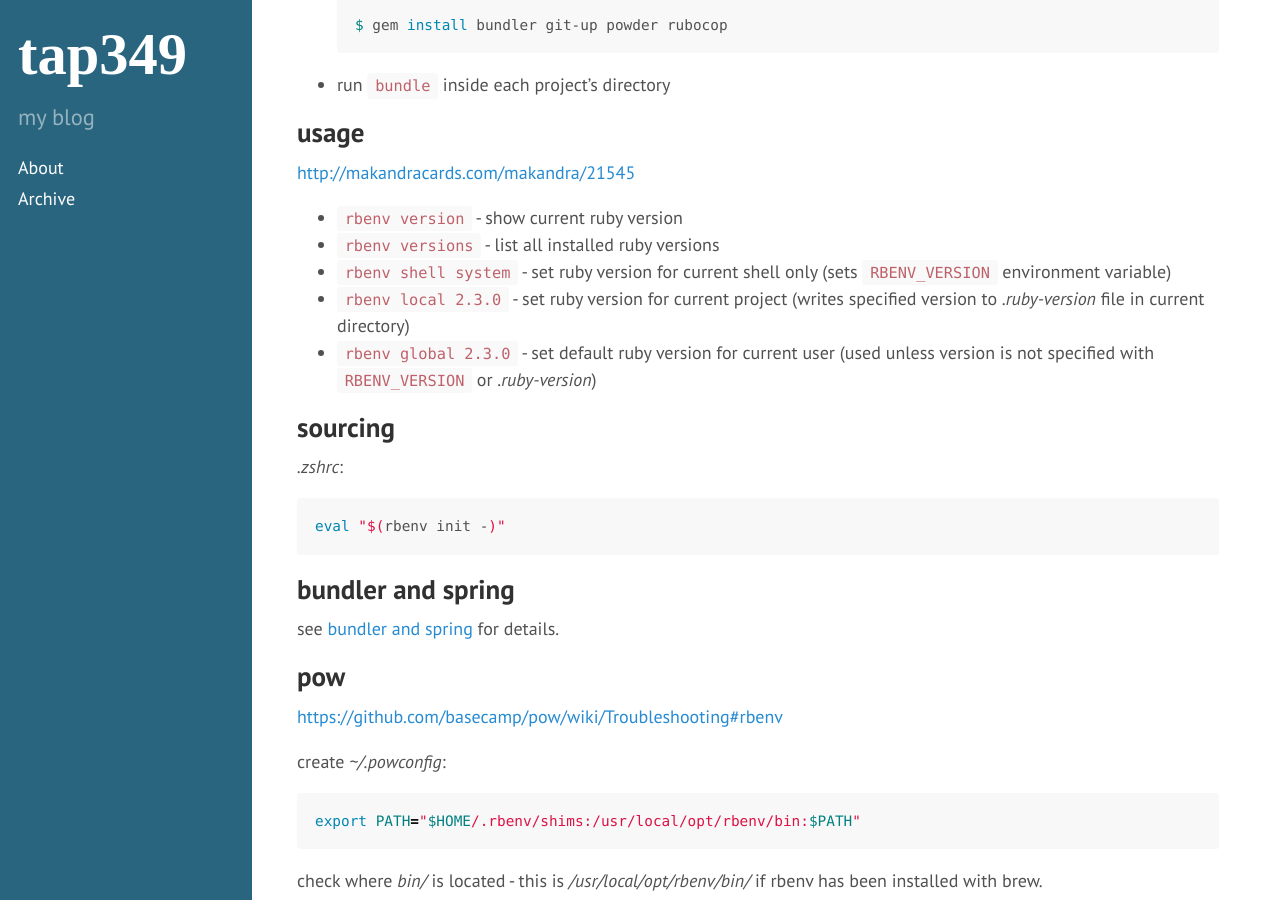
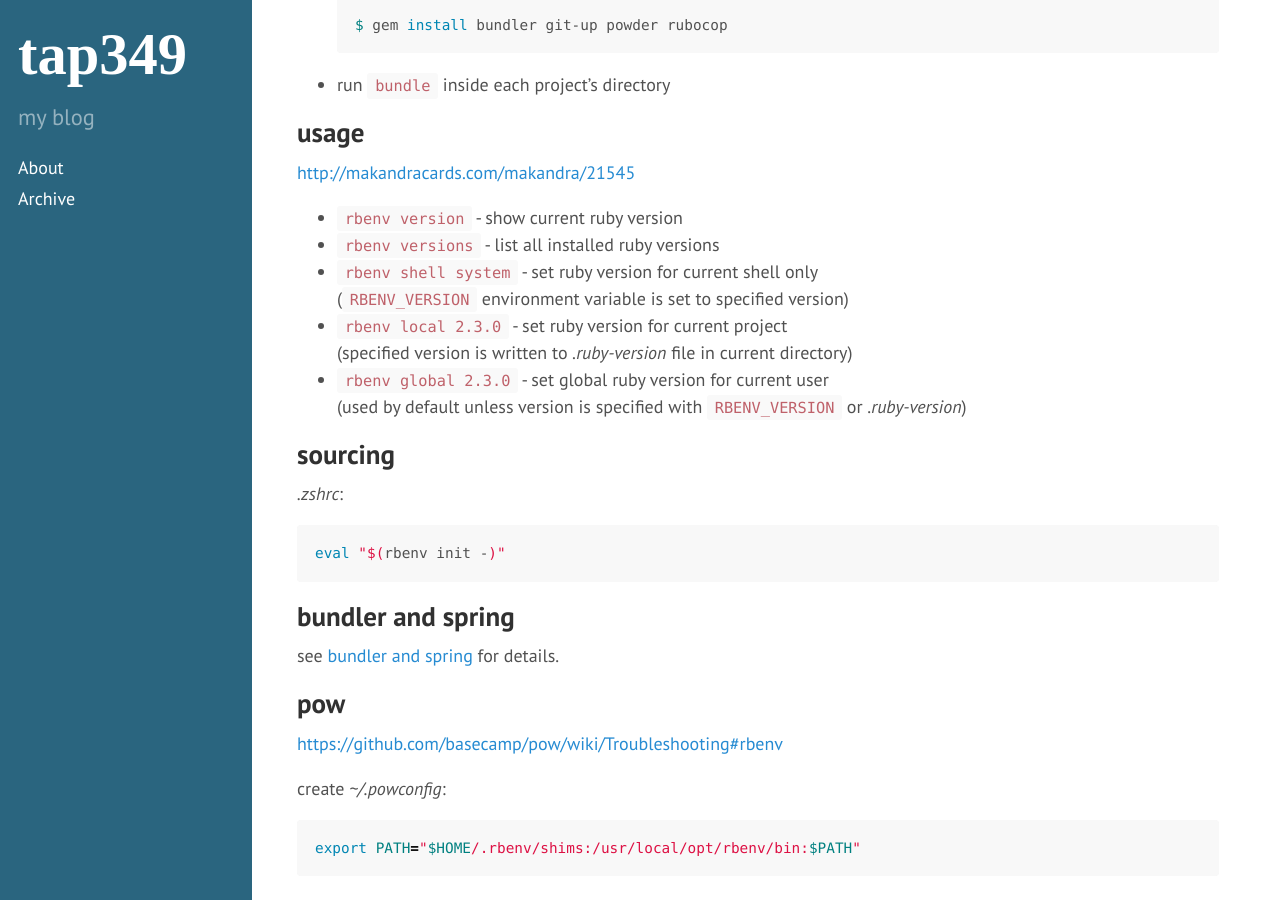
Before and after one commit to tap349/tap349.github.io, a Jekyll site: the page built from _posts/2016-03-30-rbenv.md, in a window 1280 px wide and 900 px high, scrolled down 1348 px. Built offline with Jekyll 4.4.1, drawn with Linux system fonts in a browser that asks for light colours.

Commit message:
update 2016-05-28_13:52:12

```diff
--- a/_posts/2016-03-30-rbenv.md
+++ b/_posts/2016-03-30-rbenv.md
@@ -76,12 +76,12 @@ takeaways:
 
 - `rbenv version` - show current ruby version
 - `rbenv versions` - list all installed ruby versions
-- `rbenv shell system` - set ruby version for current shell only
-  (sets `RBENV_VERSION` environment variable)
-- `rbenv local 2.3.0` - set ruby version for current project
-  (writes specified version to _.ruby-version_ file in current directory)
-- `rbenv global 2.3.0` - set default ruby version for current user
-  (used unless version is not specified with `RBENV_VERSION` or _.ruby-version_)
+- `rbenv shell system` - set ruby version for current shell only<br>
+  (`RBENV_VERSION` environment variable is set to specified version)
+- `rbenv local 2.3.0` - set ruby version for current project<br>
+  (specified version is written to _.ruby-version_ file in current directory)
+- `rbenv global 2.3.0` - set global ruby version for current user<br>
+  (used by default unless version is specified with `RBENV_VERSION` or _.ruby-version_)
 
 ## sourcing
 
```
